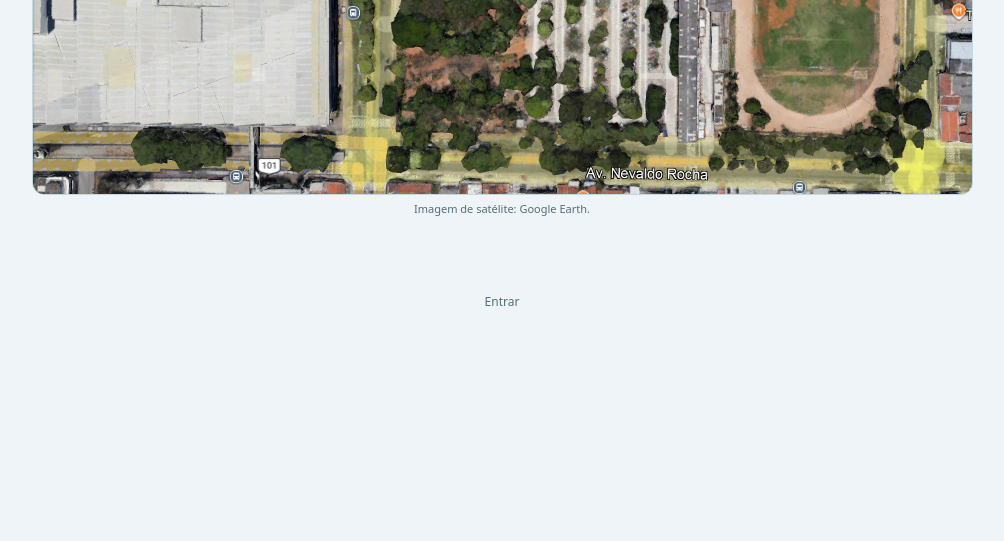
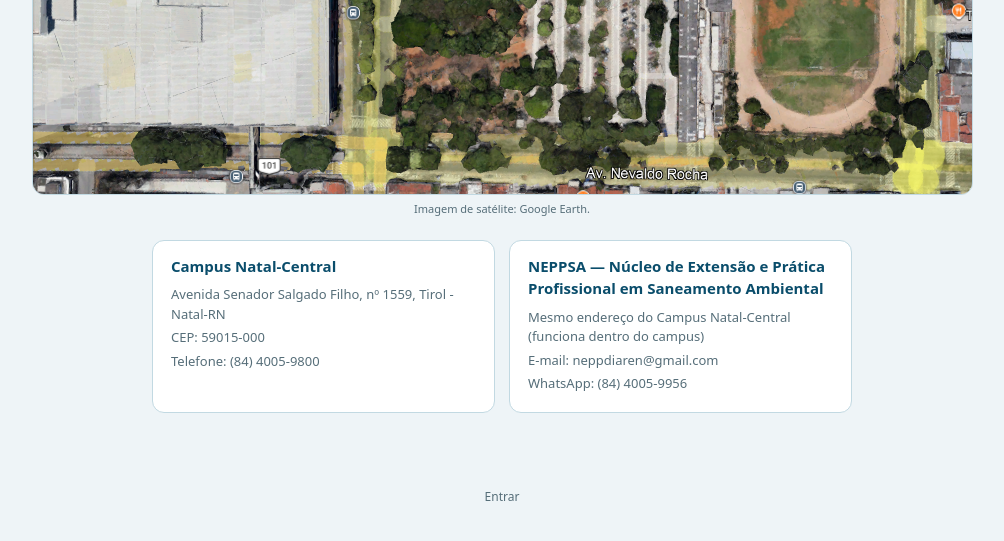
Before and after one commit to Cecilia-eng-05/sistema-ifrn-agua-bebedouros, a Django app: page / in a window 1280 px wide. Shown: the part 783-1324 px from the top of the page, without its empty margins (138-1142 px from the left). Before the commit the page ends 1089 px from the top, so only its background shows below. Run offline with Django 5.2, Linux system fonts and the light colour scheme; data that the repository does not hold is empty.

Commit message:
feat: adiciona contato do Campus Natal-Central e do NEPPSA no mapa
Co-Authored-By: Claude Sonnet 5 <noreply@anthropic.com>

```diff
--- a/bebedouros/templates/bebedouros/base.html
+++ b/bebedouros/templates/bebedouros/base.html
@@ -298,6 +298,16 @@
       padding: 3px 6px; border-radius: 999px; white-space: nowrap;
       box-shadow: 0 1px 3px rgba(10, 30, 40, 0.3);
     }
+    .contato-grid {
+      display: grid; gap: 14px; margin: 22px auto 0; max-width: 700px;
+      grid-template-columns: repeat(auto-fit, minmax(min(100%, 280px), 1fr));
+    }
+    .contato-card {
+      background: var(--superficie); border: 1px solid var(--borda);
+      border-radius: 12px; padding: 14px 18px;
+    }
+    .contato-card h2 { font-size: 15px; margin: 0 0 8px; color: var(--profunda); }
+    .contato-card p { margin: 4px 0; font-size: 13px; color: var(--tinta-suave); }
     /* Aba "Entenda o IQA-B" (pública) */
     .iqab-secao { margin-top: 30px; }
     .iqab-secao > h2 {
--- a/bebedouros/templates/bebedouros/mapa.html
+++ b/bebedouros/templates/bebedouros/mapa.html
@@ -33,4 +33,18 @@
     {% endlocalize %}
   </div>
   <p class="mapa-credito">Imagem de satélite: Google Earth.</p>
+  <div class="contato-grid">
+    <div class="contato-card">
+      <h2>Campus Natal-Central</h2>
+      <p>Avenida Senador Salgado Filho, nº 1559, Tirol - Natal-RN</p>
+      <p>CEP: 59015-000</p>
+      <p>Telefone: (84) 4005-9800</p>
+    </div>
+    <div class="contato-card">
+      <h2>NEPPSA — Núcleo de Extensão e Prática Profissional em Saneamento Ambiental</h2>
+      <p>Mesmo endereço do Campus Natal-Central (funciona dentro do campus)</p>
+      <p>E-mail: neppdiaren@gmail.com</p>
+      <p>WhatsApp: (84) 4005-9956</p>
+    </div>
+  </div>
 {% endblock %}
```
